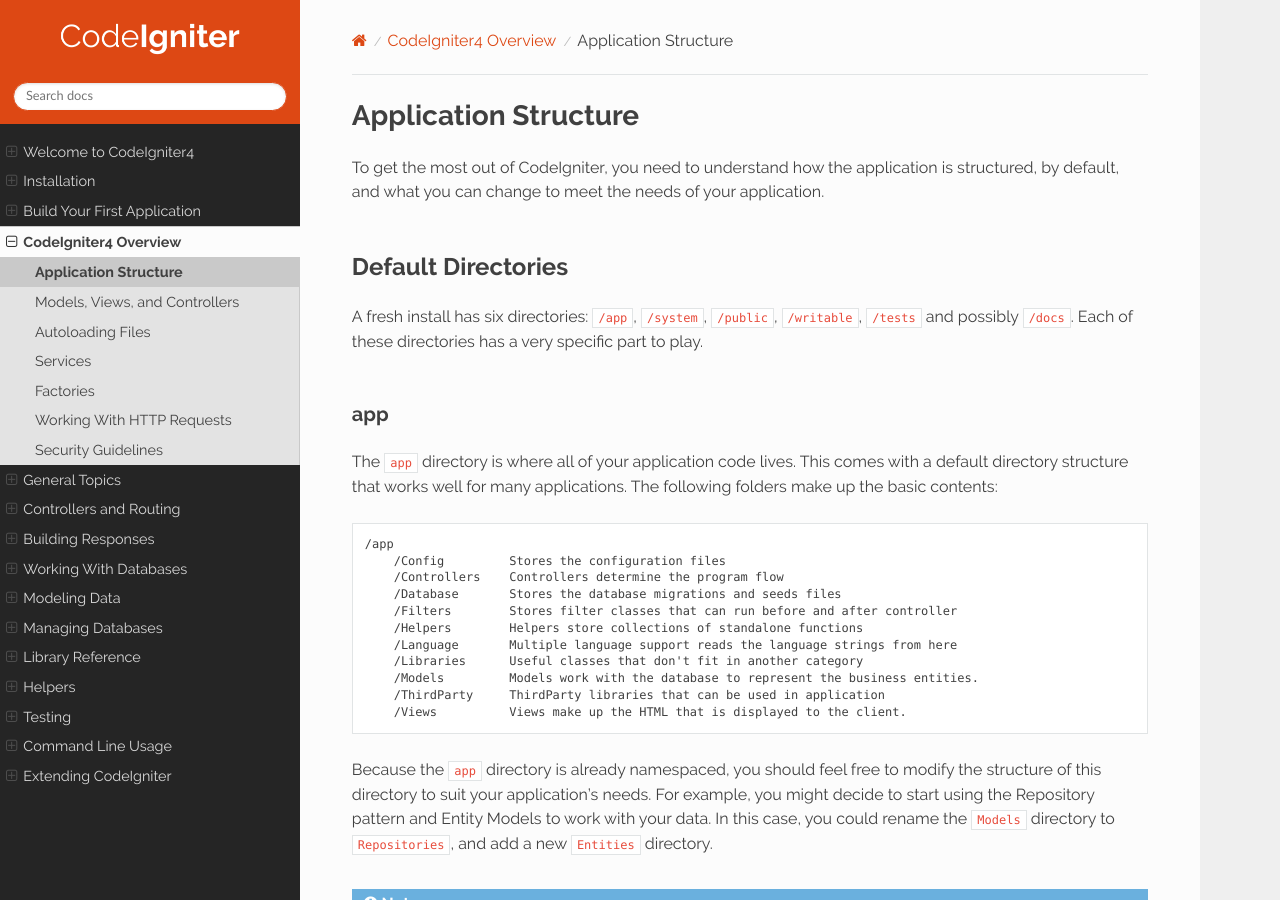
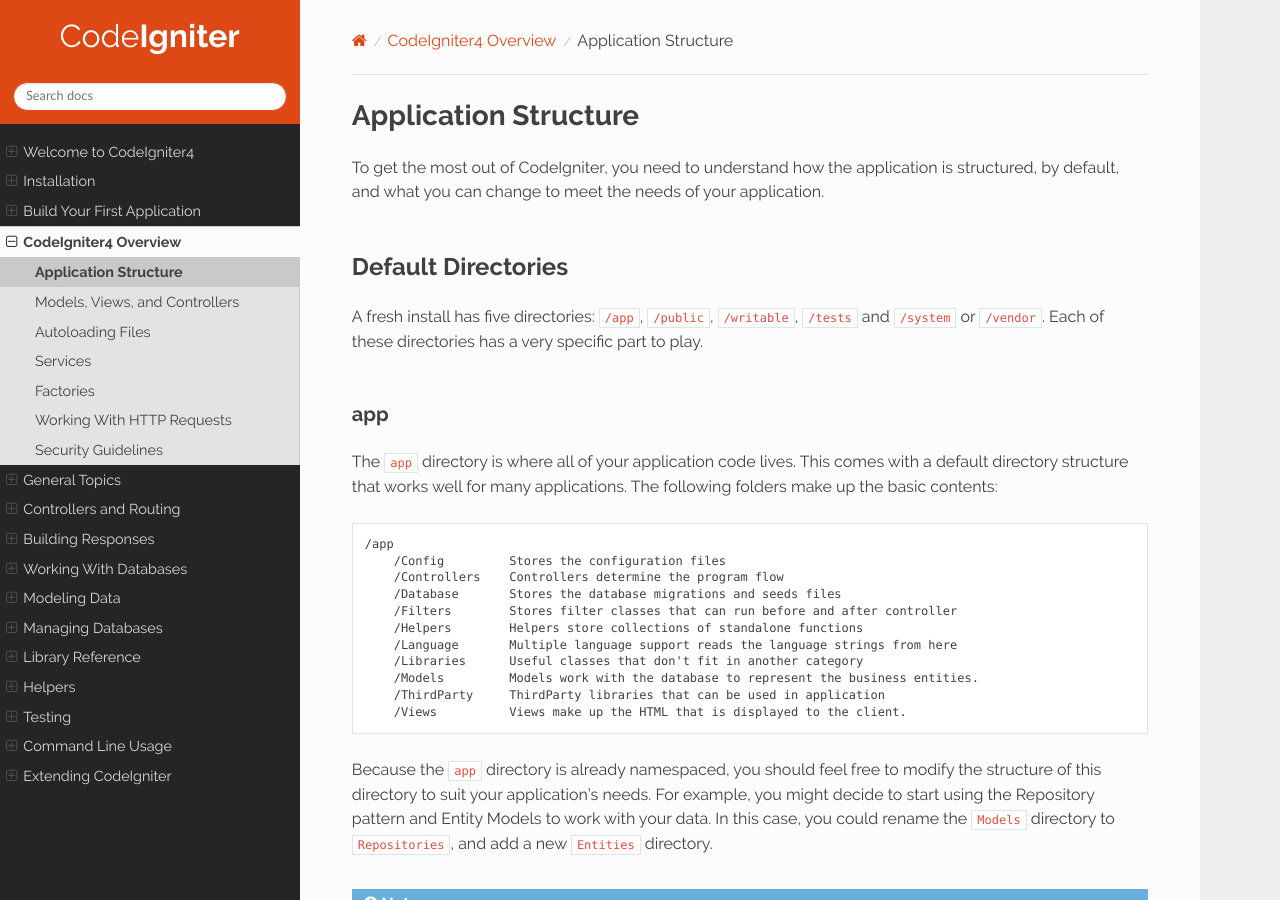
Before and after one commit to NEKOGET/ci4_user_guide_src, a Sphinx documentation site: the page built from source/concepts/structure.rst, in a window 1280 px wide and 900 px high. Built offline with Sphinx 7.4.7 and the Read the Docs theme 2.0.0, drawn with Linux system fonts in a browser that asks for light colours; some of the changed text lies outside the part shown.

```diff
--- a/source/concepts/structure.rst
+++ b/source/concepts/structure.rst
@@ -8,8 +8,8 @@ can change to meet the needs of your application.
 Default Directories
 ===================
 
-A fresh install has six directories: ``/app``, ``/system``, ``/public``,
-``/writable``, ``/tests`` and possibly ``/docs``.
+A fresh install has five directories: ``/app``, ``/public``,
+``/writable``, ``/tests`` and ``/system`` or ``/vendor``.
 Each of these directories has a very specific part to play.
 
 app
@@ -75,11 +75,6 @@ This directory is set up to hold your test files. The ``_support`` directory hol
 utilities that you can use while writing your tests. This directory does not need to be transferred to your
 production servers.
 
-docs
-----
-If this directory is part of your project, it holds a local copy of the CodeIgniter4
-User Guide.
-
 Modifying Directory Locations
 -----------------------------
 
```
